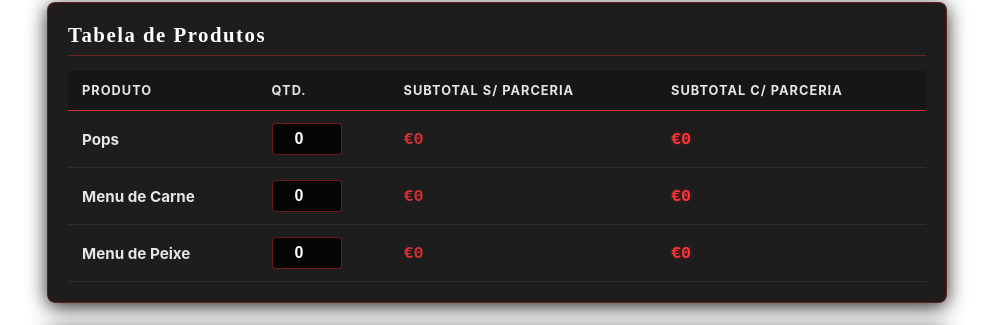
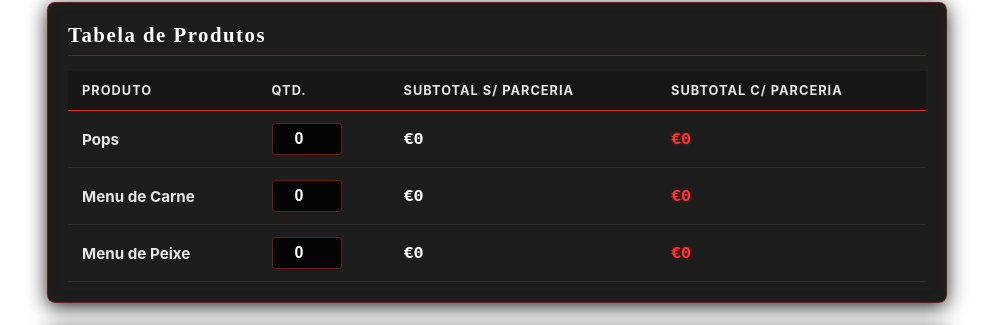
Before and after one commit to T33J4Ypt/Angels-TRF, a plain HTML site: page precos.html in a window 1280 px wide. Shown: the part 195-520 px from the top of the page, without its empty margins (143-1136 px from the left). Drawn offline with Linux system fonts and the light colour scheme.

Commit message:
Update style.css

```diff
--- a/style.css
+++ b/style.css
@@ -114,7 +114,7 @@ input[type="number"]:focus {
 
 /* Estilização de Preços conforme o Menu */
 .price-normal {
-  color: #cc3333;
+  color: #ffffff;
   font-weight: bold;
   font-family: monospace;
   font-size: 1.05rem;
```
